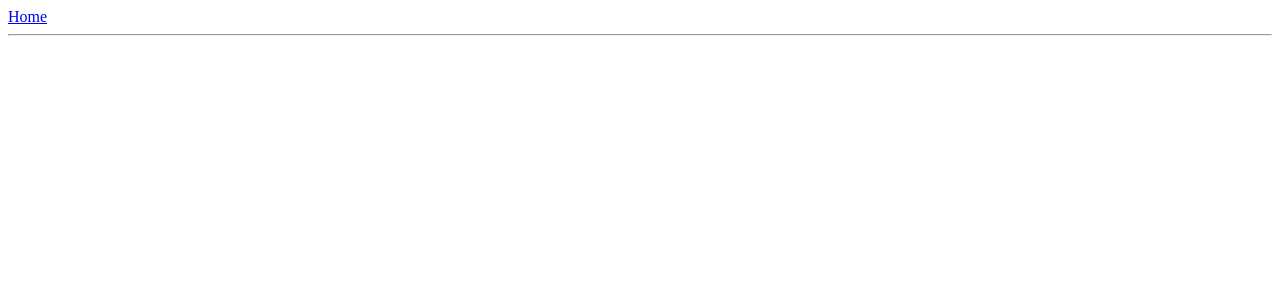
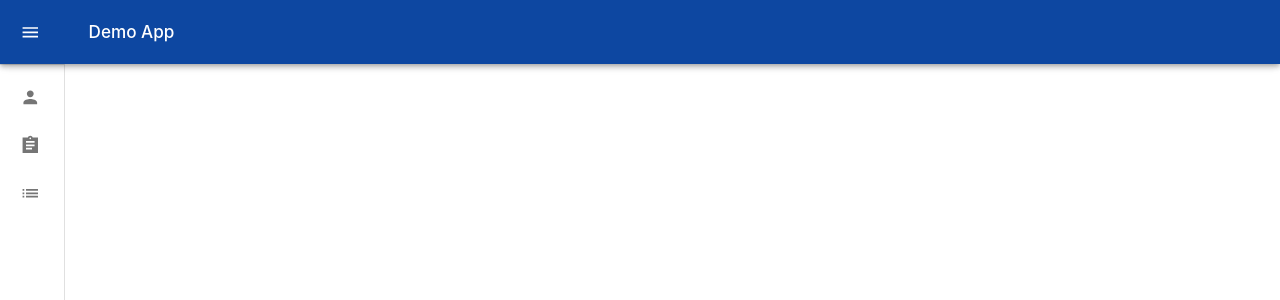
Before and after one commit to riddhipujara/todo_task_list, a React (Create React App) app: page / in a window 1280 px wide. Before the commit this address had no page. Shown: the top 300 px of the page. Built offline with nearby package versions, Linux system fonts and the light colour scheme.

Commit message:
Drawer implementation.

```diff
--- a/src/App.tsx
+++ b/src/App.tsx
@@ -1,20 +1,25 @@
 import React from "react";
 import NewTodo from "./components/NewToDo/NewToDo";
-import { Route, Routes, Link, BrowserRouter as Router } from "react-router-dom";
+import { Route, Routes, BrowserRouter as Router } from "react-router-dom";
 import "react-toastify/dist/ReactToastify.css";
 import "./App.css";
+import Container from "./container/Container";
+import { Box } from "@mui/material";
 
 const App: React.FC = () => {
   return (
+    <>
       <Router>
-      <Link to="/home">Home</Link>
-      <hr />
         <div className="App">
+          <Box sx={{ display: "flex" }}>
+            <Container />
             <Routes>
-          <Route path="/home" element={<NewTodo />}></Route>
+              <Route path="/taskForm" element={<NewTodo />}></Route>
             </Routes>
+          </Box>
         </div>
       </Router>
+    </>
   );
 };
 
--- a/src/components/NewToDo/NewToDo.tsx
+++ b/src/components/NewToDo/NewToDo.tsx
@@ -7,7 +7,7 @@ import Tooltip from "@mui/material/Tooltip";
 import { SelectChangeEvent } from "@mui/material/Select";
 import pick from "lodash.pick";
 import { IObj, initialState, AppPropType } from "./NewToDo.Model";
-import { Button } from "@mui/material";
+import { Button, Box } from "@mui/material";
 import { connect } from "react-redux";
 import storeType from "../../types/storeType";
 import { createTodo, updateTodo, deleteTodo } from "../../action/";
@@ -81,13 +81,14 @@ const NewTodo: React.FC<AppPropType> = ({
 
   return (
     <>
+      <Box component="main" sx={{ flexGrow: 1, p: 4, mt: 4 }}>
         <Tooltip title="Create Task">
           <Button
             onClick={todoModalHandler}
             size="small"
             startIcon={<AddIcon />}
-          sx={{ mb: 2 }}
-          color="secondary"
+            sx={{ mb: 2, mt: 2 }}
+            color="primary"
             variant="outlined"
           >
             Create Task
@@ -111,6 +112,7 @@ const NewTodo: React.FC<AppPropType> = ({
           todoDeleteHandler={todoDeleteHandler}
           todoEditHandler={todoEditHandler}
         />
+      </Box>
     </>
   );
 };
--- a/src/components/NewToDo/NewToDoModal.tsx
+++ b/src/components/NewToDo/NewToDoModal.tsx
@@ -72,7 +72,7 @@ const NewToDoModal: React.FC<iModalData> = (props) => {
           >
             Create Task
           </Typography>
-          <hr style={{ backgroundColor: "purple" }}></hr>
+          <hr style={{ backgroundColor: "blue" }}></hr>
           <TextField
             id="standard-basic"
             label="Task Name"
@@ -165,7 +165,7 @@ const NewToDoModal: React.FC<iModalData> = (props) => {
             size="small"
             fullWidth={true}
             sx={{ mt: 2 }}
-            color="secondary"
+            color="primary"
             variant="outlined"
           >
             {id ? `UPDATE TODO` : `ADD TODO`}
--- a/src/components/ToDo/ToDoList.tsx
+++ b/src/components/ToDo/ToDoList.tsx
@@ -29,7 +29,7 @@ interface iTodoList {
 
 const StyledTableCell = styled(TableCell)(({ theme }) => ({
   [`&.${tableCellClasses.head}`]: {
-    backgroundColor: "#50005a",
+    backgroundColor: "#006DCC",
     color: theme.palette.common.white,
     textTransform: "uppercase",
     fontSize: 14,
@@ -81,7 +81,7 @@ const TodoList: React.FC<iTodoList> = (props) => {
                   onClick={() => todoDeleteHandler(row.id)}
                   size="small"
                   startIcon={<DeleteIcon />}
-                  color="secondary"
+                  color="primary"
                   variant="outlined"
                 >
                   DELETE
@@ -93,7 +93,7 @@ const TodoList: React.FC<iTodoList> = (props) => {
                   onClick={() => todoEditHandler(row.id)}
                   size="small"
                   startIcon={<EditIcon />}
-                  color="secondary"
+                  color="primary"
                   variant="outlined"
                 >
                   EDIT
--- /dev/null
+++ b/src/container/Container.tsx
@@ -0,0 +1,107 @@
+import React from "react";
+import {
+  Toolbar,
+  List,
+  CssBaseline,
+  Typography,
+  Divider,
+  IconButton,
+  ListItemIcon,
+  ListItemText,
+  ListItemButton,
+} from "@mui/material";
+import { useTheme } from "@mui/material/styles";
+import PersonIcon from "@mui/icons-material/Person";
+import ListSharpIcon from "@mui/icons-material/ListSharp";
+import AssignmentSharpIcon from "@mui/icons-material/AssignmentSharp";
+import MenuIcon from "@mui/icons-material/Menu";
+import { AppBar, Drawer, DrawerHeader } from "./ContainerTheme";
+import ChevronLeftIcon from "@mui/icons-material/ChevronLeft";
+import ChevronRightIcon from "@mui/icons-material/ChevronRight";
+import { useNavigate } from "react-router-dom";
+
+const Container: React.FC = () => {
+  const theme = useTheme();
+  const navigate = useNavigate();
+  const [open, setOpen] = React.useState(false);
+
+  const handleDrawerOpen = (): void => {
+    setOpen(true);
+  };
+
+  const handleDrawerClose = (): void => {
+    setOpen(false);
+  };
+
+  const handleListToggle = (value: string): void => {
+    navigate(`/${value.toLowerCase()}Form`);
+  };
+  return (
+    <>
+      <CssBaseline />
+      <AppBar position="fixed" open={open}>
+        <Toolbar>
+          <IconButton
+            color="inherit"
+            aria-label="open drawer"
+            onClick={handleDrawerOpen}
+            edge="start"
+            sx={{
+              marginRight: 5,
+              ...(open && { display: "none" }),
+            }}
+          >
+            <MenuIcon />
+          </IconButton>
+          <Typography variant="h6" noWrap component="div">
+            Demo App
+          </Typography>
+        </Toolbar>
+      </AppBar>
+      <Drawer variant="permanent" open={open}>
+        <DrawerHeader>
+          <IconButton onClick={handleDrawerClose}>
+            {theme.direction === "rtl" ? (
+              <ChevronRightIcon />
+            ) : (
+              <ChevronLeftIcon />
+            )}
+          </IconButton>
+        </DrawerHeader>
+        <Divider />
+        <List>
+          {["User", "Project", "Task"].map((text, index) => (
+            <ListItemButton
+              key={text}
+              sx={{
+                minHeight: 48,
+                justifyContent: open ? "initial" : "center",
+                px: 2.5,
+              }}
+              onClick={() => handleListToggle(text)}
+            >
+              <ListItemIcon
+                sx={{
+                  minWidth: 0,
+                  mr: open ? 3 : "auto",
+                  justifyContent: "center",
+                }}
+              >
+                {text === "User" ? (
+                  <PersonIcon />
+                ) : text === "Project" ? (
+                  <AssignmentSharpIcon />
+                ) : (
+                  <ListSharpIcon />
+                )}
+              </ListItemIcon>
+              <ListItemText primary={text} sx={{ opacity: open ? 1 : 0 }} />
+            </ListItemButton>
+          ))}
+        </List>
+      </Drawer>
+    </>
+  );
+};
+
+export default Container;
--- /dev/null
+++ b/src/container/ContainerTheme.ts
@@ -0,0 +1,74 @@
+import { styled, Theme, CSSObject } from "@mui/material/styles";
+import MuiDrawer from "@mui/material/Drawer";
+import MuiAppBar, { AppBarProps as MuiAppBarProps } from "@mui/material/AppBar";
+
+const drawerWidth = 240;
+
+export const openedMixin = (theme: Theme): CSSObject => ({
+  width: drawerWidth,
+  transition: theme.transitions.create("width", {
+    easing: theme.transitions.easing.sharp,
+    duration: theme.transitions.duration.enteringScreen,
+  }),
+  overflowX: "hidden",
+});
+
+export const closedMixin = (theme: Theme): CSSObject => ({
+  transition: theme.transitions.create("width", {
+    easing: theme.transitions.easing.sharp,
+    duration: theme.transitions.duration.leavingScreen,
+  }),
+  overflowX: "hidden",
+  width: `calc(${theme.spacing(7)} + 1px)`,
+  [theme.breakpoints.up("sm")]: {
+    width: `calc(${theme.spacing(8)} + 1px)`,
+  },
+});
+
+export const DrawerHeader = styled("div")(({ theme }) => ({
+  display: "flex",
+  alignItems: "center",
+  justifyContent: "flex-end",
+  padding: theme.spacing(0, 1),
+  // necessary for content to be below app bar
+  ...theme.mixins.toolbar,
+}));
+
+export interface AppBarProps extends MuiAppBarProps {
+  open?: boolean;
+}
+
+export const AppBar = styled(MuiAppBar, {
+  shouldForwardProp: (prop) => prop !== "open",
+})<AppBarProps>(({ theme, open }) => ({
+  zIndex: theme.zIndex.drawer + 1,
+  transition: theme.transitions.create(["width", "margin"], {
+    easing: theme.transitions.easing.sharp,
+    duration: theme.transitions.duration.leavingScreen,
+  }),
+  ...(open && {
+    marginLeft: drawerWidth,
+    width: `calc(100% - ${drawerWidth}px)`,
+    transition: theme.transitions.create(["width", "margin"], {
+      easing: theme.transitions.easing.sharp,
+      duration: theme.transitions.duration.enteringScreen,
+    }),
+  }),
+}));
+
+export const Drawer = styled(MuiDrawer, {
+  shouldForwardProp: (prop) => prop !== "open",
+})(({ theme, open }) => ({
+  width: drawerWidth,
+  flexShrink: 0,
+  whiteSpace: "nowrap",
+  boxSizing: "border-box",
+  ...(open && {
+    ...openedMixin(theme),
+    "& .MuiDrawer-paper": openedMixin(theme),
+  }),
+  ...(!open && {
+    ...closedMixin(theme),
+    "& .MuiDrawer-paper": closedMixin(theme),
+  }),
+}));
```
Lines whose indentation alone changed are shown as unchanged.
